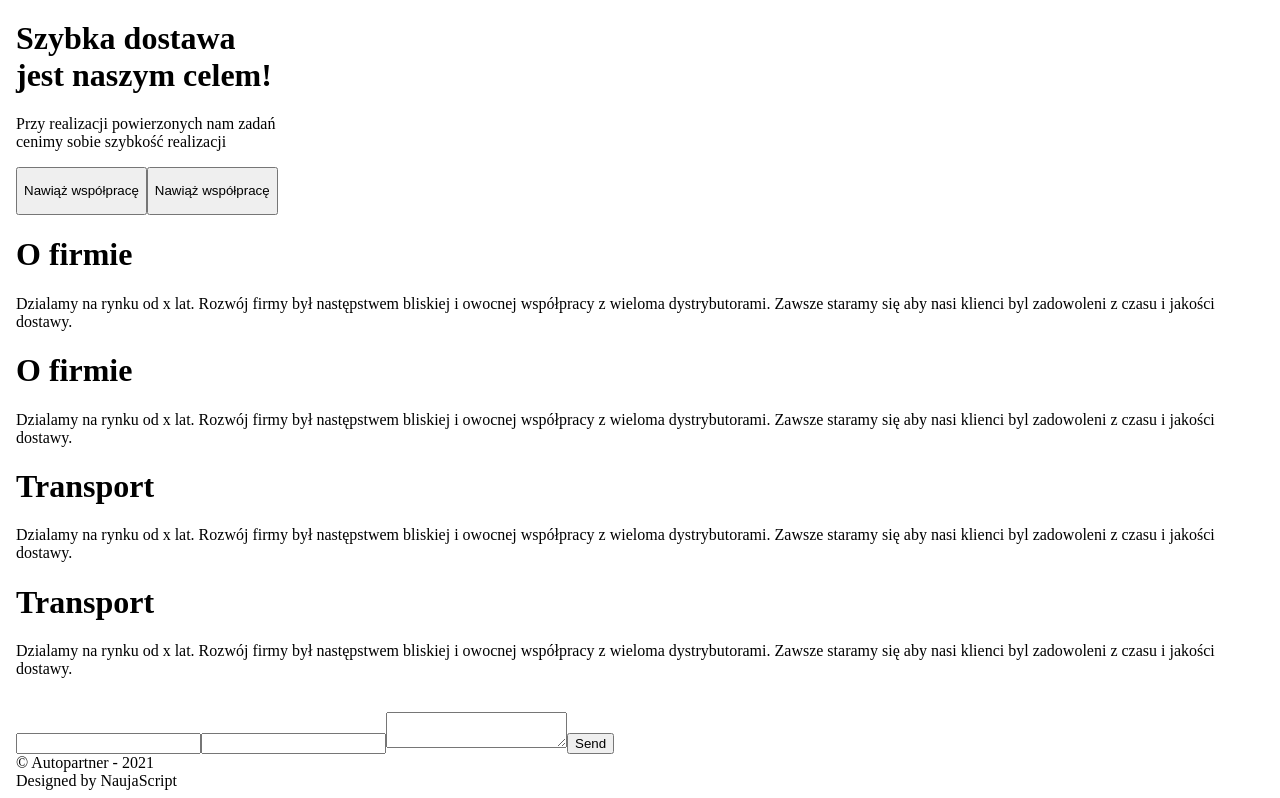
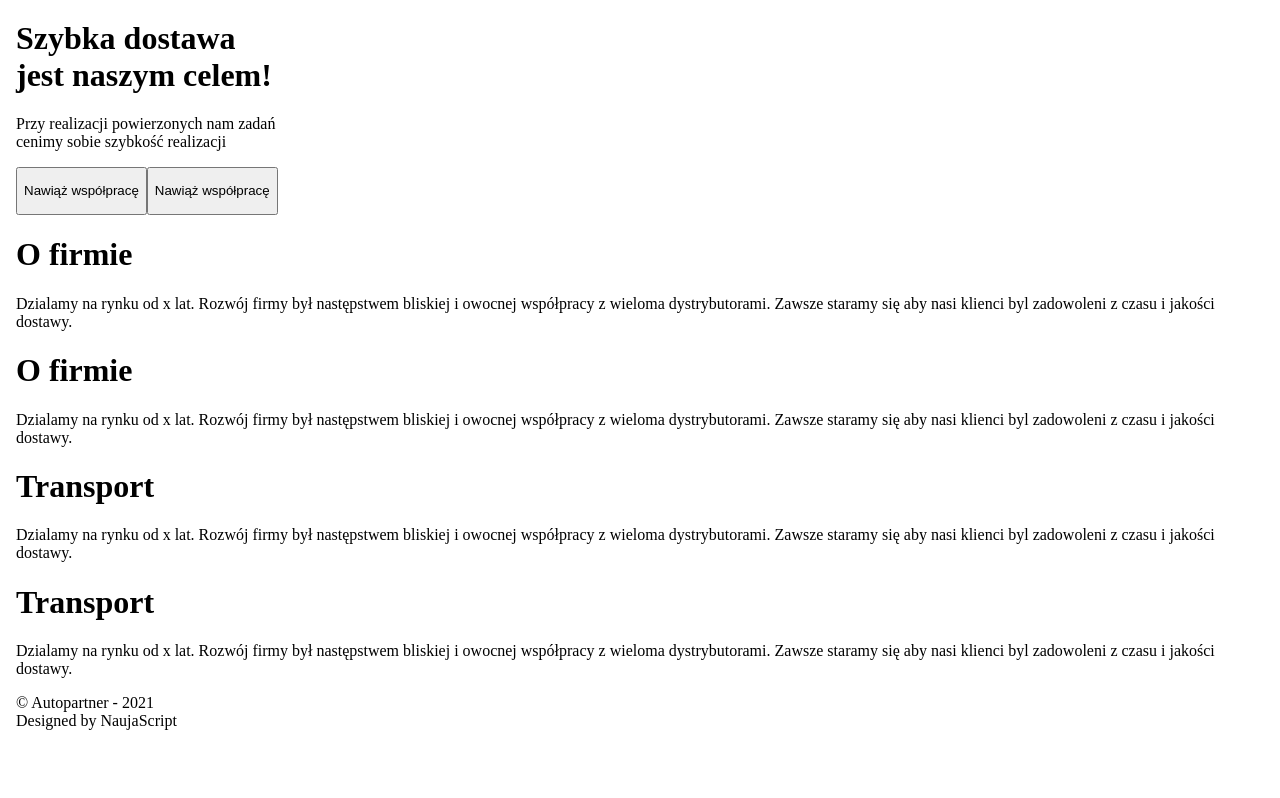
Before and after one commit to dewolaj881/autopartner, a Next.js app: page / in a window 1280 px wide. Shown: the part 376-1174 px from the top of the page. After the commit the page ends 1114 px from the top, so only its background shows below. Built offline with nearby package versions, Linux system fonts and the light colour scheme.

Commit message:
test: revert changes

```diff
--- a/components/Form.js
+++ b/components/Form.js
@@ -1,6 +1,6 @@
 import React from 'react';
 import emailjs from 'emailjs-com';
-<script src="https://www.google.com/recaptcha/api.js" async defer></script>
+
 // import './ContactUs.css';
 
 export default function ContactUs() {
@@ -19,15 +19,7 @@ export default function ContactUs() {
 
   return (
     <div>
-      <form className="contact-form" action="?" method="POST" onSubmit={sendEmail}>
-        <div class="g-recaptcha" data-sitekey="6Ldm0SQbAAAAAAQ9gu6QvXKe0HY85o15keGs4l5o"></div>
-        <br />
-        <input type="text" name="name" />
-        <input type="email" name="email" />
-        <textarea name="message" />
-        <input type="submit" value="Send" />
-      </form>
-      {/* <form  >
+      {/* <form className="contact-form" onSubmit={sendEmail}>
         <input type="text" name="name" />
         <input type="email" name="email" />
         <textarea name="message" />
```
